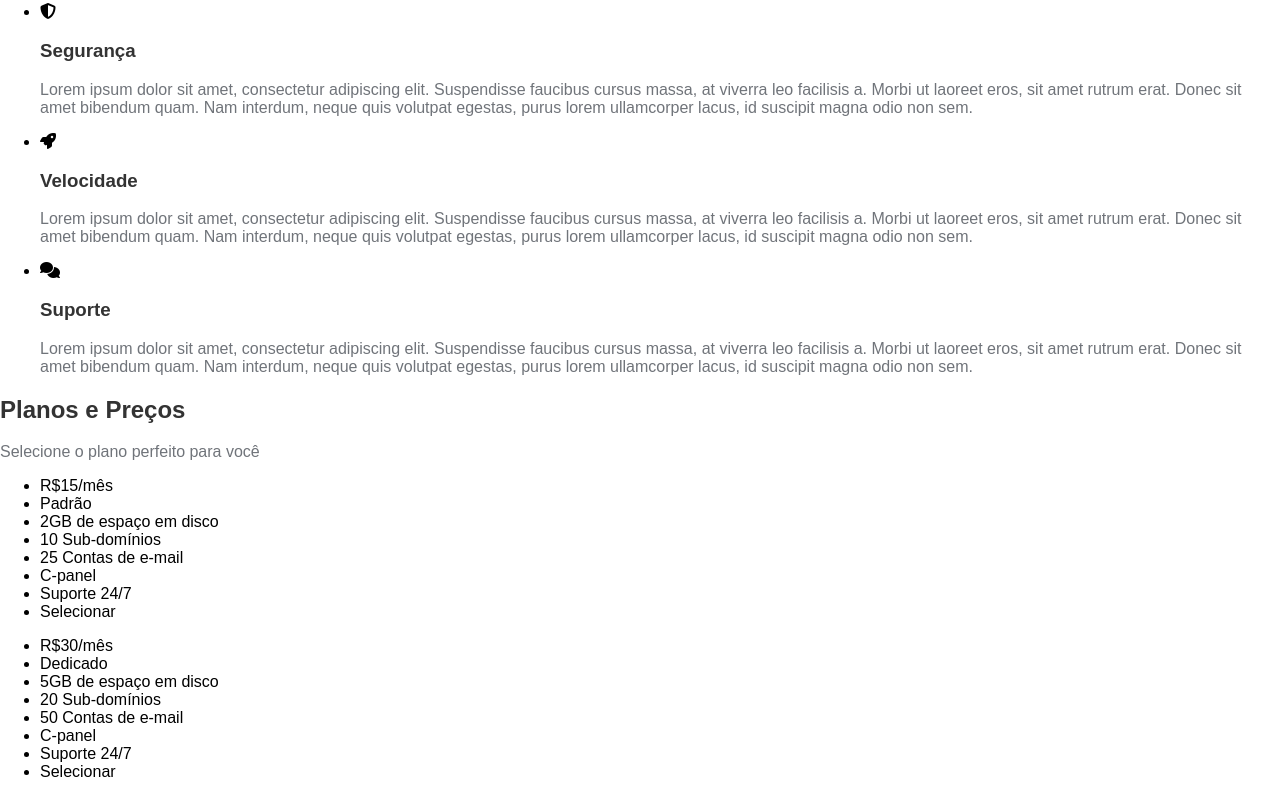
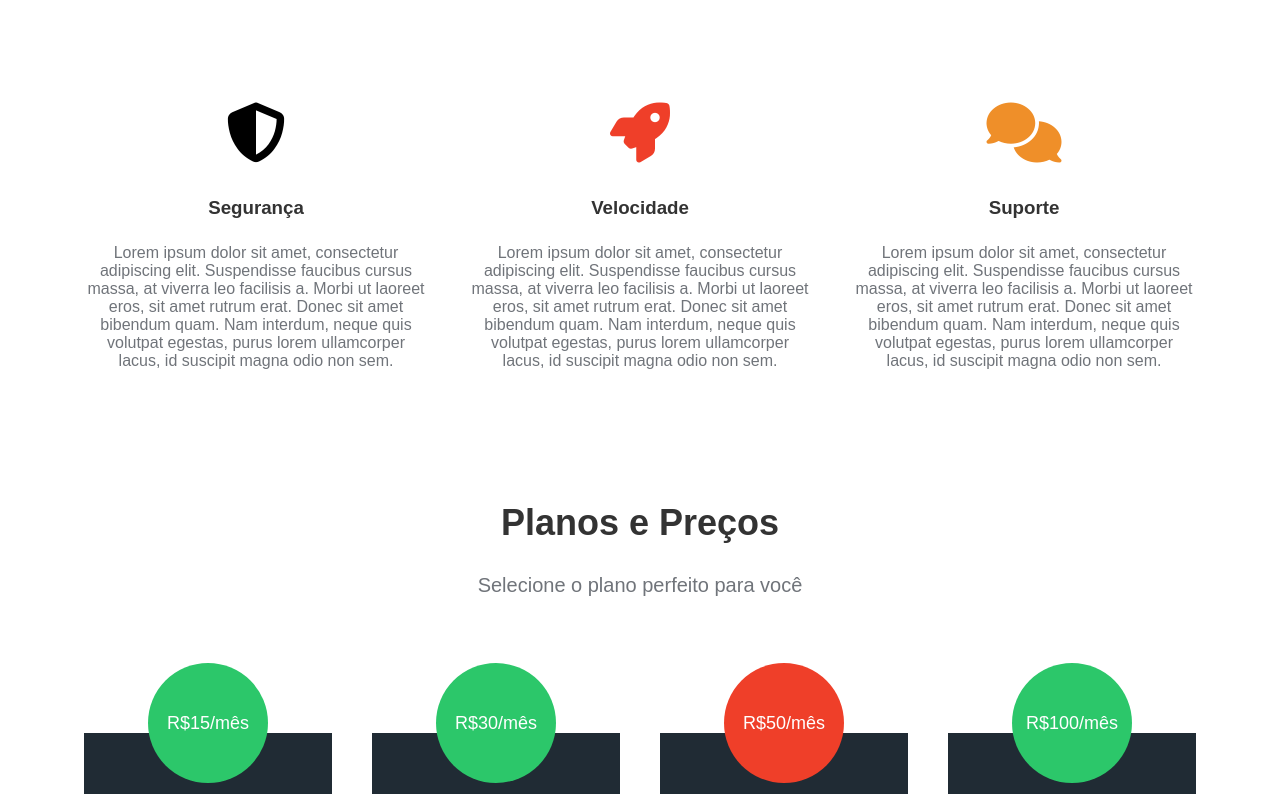
Before and after one commit to Duarte097/HDC-HOST-Estudo, a plain HTML site: page index.html in a window 1280 px wide. Shown: the part 616-1410 px from the top of the page. Drawn offline with Linux system fonts and the light colour scheme.

Commit message:
Style planos e preços

```diff
--- a/index.html
+++ b/index.html
@@ -64,6 +64,7 @@
             <section class="pricing-container">
                 <h1>Planos e Preços</h1>
                 <p>Selecione o plano perfeito para você</p>
+                <div class="plans-container">
                     <div class="plan">
                         <ul>
                             <li class="price">R$15/mês</li>
@@ -112,6 +113,7 @@
                             <li class="plan-btn">Selecionar</li>
                         </ul>
                     </div>
+                </div>
             </section>
             <section class="searchdomain-container">
                 <h2>Buscar um domínio</h2>
--- a/styles.css
+++ b/styles.css
@@ -93,3 +93,133 @@ nav {
 .main-banner p {
     font-size: 32px;
 }
+
+/* especialidades */
+
+.specialties-container {
+    padding: 5em 0;
+}
+
+.specialties-container ul {
+    display: flex;
+    width: 90%;
+    position: relative;
+    margin-right: auto;
+    margin-left: auto;
+    padding-left: 0;
+}
+
+.specialties-container ul li {
+    flex: 1 1 200px;
+    list-style: none;
+    text-align: center;
+    padding: 20px;
+}
+
+.fas {
+    font-size: 60px;
+    margin-bottom: 15px;
+}
+
+.fas-shield-alt {
+    color: #2CC76A;
+}
+
+.fa-rocket {
+    color: #EF3F29;
+}
+
+.fa-comments {
+    color: #EF8F29;
+}
+
+.specialties-container ul li h3 {
+    margin-bottom: 25px;
+}
+
+.specialties-containerul li p {
+    line-height: 24px;
+}
+
+/* preços */
+
+.pricing-container {
+    padding-bottom: 5em;
+    text-align: center;
+}
+
+.pricing-container h1 {
+    font-size: 36px;
+    margin-top: 0;
+}
+
+.pricing-container p {
+    font-size: 20px;
+}
+
+.plans-container {
+    display: flex;
+    justify-content: space-between;
+    margin-top: 50px;
+    width: 90%;
+    position: relative;
+    margin-left: auto;
+    margin-right: auto;
+}
+
+.plan {
+    flex: 1 1 200px;
+    max-width: 275px;
+    margin-left: 20px;
+    margin-right: 20px;
+}
+
+.plan ul {
+    padding: 0;
+}
+
+.plan li {
+    list-style: none;
+    height: 50px;
+    line-height: 50px;
+    background-color: #E8E9EA;
+    color: #333;
+}
+
+.plan .price {
+    width: 120px;
+    height: 120px;
+    border-radius: 50%;
+    background-color: #2CC76A;
+    color: #FFF;
+    text-align: center;
+    line-height: 120px;
+    font-size: 18px;
+    position: relative;
+    margin-left: auto;
+    margin-right: auto;
+    margin-bottom: -50px;
+}
+
+.plan .plan-name {
+    text-transform: uppercase;
+    font-size: 20px;
+    font-weight: bold;
+    color: #FFF;
+    background-color: #202b34;
+    padding-top: 50px;
+    padding-bottom: 20px;
+}
+
+.plan .plan-btn {
+    background-color: #2CC762;
+    color: #FFF;
+    font-size: 24px;
+    height: 75px;
+    line-height: 75px;
+    cursor: pointer;
+}
+
+.plan .recommended {
+    background-color: #EF3F29;
+}
```
Lines whose indentation alone changed are shown as unchanged.
